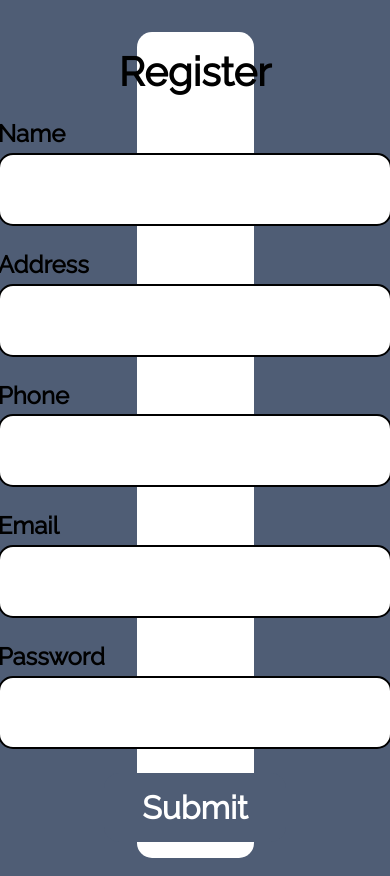
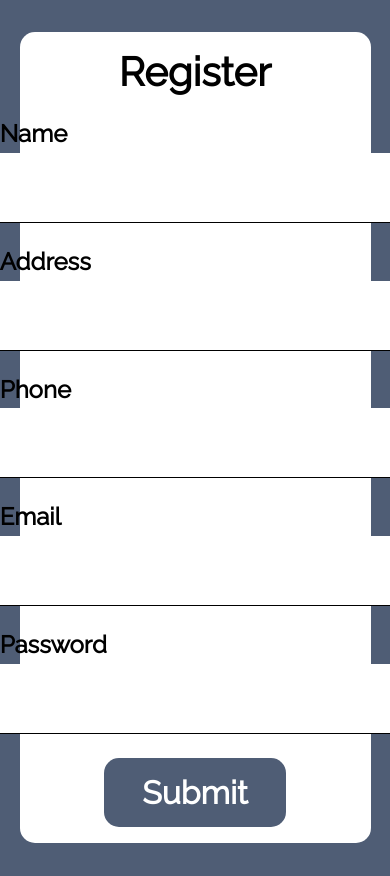
Before and after one commit to SamG82/database-systems-project, a React (Vite) app in the folder frontend/: page /register in a window 390 px wide. Built offline with nearby package versions, Linux system fonts and the light colour scheme.

Commit message:
made login/registration pages responsive. started appointments page

```diff
--- /dev/null
+++ b/frontend/src/appointments.tsx
@@ -0,0 +1,14 @@
+import "../styles/appointments.css"
+
+function Appointments() {
+    return (
+        <div className="appointments">
+            <h1 className="appointments-title">Appointment Manager</h1>
+            <div className="main-appointments-content">
+
+            </div>
+        </div>
+    )
+}
+
+export default Appointments
--- a/frontend/src/main.tsx
+++ b/frontend/src/main.tsx
@@ -3,6 +3,7 @@ import ReactDOM from 'react-dom/client'
 
 import Home from './home'
 import Form from './components/form.tsx'
+import Appointments from './appointments.tsx'
 
 import "../styles/index.css"
 
@@ -24,10 +25,16 @@ const router = createBrowserRouter([
   {
     path: "/register",
     element: <Form title="Register" fields={registerFields}/>
+  },
+  {
+    path: "/appointments",
+    element: <Appointments/>
   }
 ])
 ReactDOM.createRoot(document.getElementById('root')!).render(
   <React.StrictMode>
-    <RouterProvider router={router}/>
+    <main>
+      <RouterProvider router={router}/>
+    </main>
   </React.StrictMode>,
 )
--- /dev/null
+++ b/frontend/styles/appointments.css
@@ -0,0 +1,6 @@
+.appointments-title {
+    padding: 1.3rem 4rem;
+    font-size: 2.5rem;
+    text-align: center;
+    color: white;
+}
--- a/frontend/styles/form.css
+++ b/frontend/styles/form.css
@@ -30,9 +30,15 @@
 .form-field input {
     padding: 1rem 0.8rem;
     margin-top: 0.3rem;
-    border-radius: 15px;
+    border: none;
+    border-bottom: 1px solid black;
     font-size: 2rem;
-    border: 2px solid black;
+}
+
+.form-field input:focus {
+    outline: none !important;
+    box-shadow: 0 0 2px black;
+    border-bottom: none;
 }
 
 .submit-button {
@@ -51,3 +57,15 @@
     cursor: pointer;
     background-color: #5e697e;
 }
+
+@media screen and (max-width: 1605px) {
+    .form-container {
+        width: 60%;
+    }
+}
+
+@media screen and (max-width: 860px) {
+    .form-container {
+        width: 90%;
+    }
+}
--- a/frontend/styles/home.css
+++ b/frontend/styles/home.css
@@ -36,7 +36,7 @@
     flex: 1;
     text-align: center;
     background-color: #FFFFFF;
-    color: #272727;
+    color: black;
     font-weight: bold;
 }
 
--- a/frontend/styles/index.css
+++ b/frontend/styles/index.css
@@ -5,7 +5,7 @@
     font-family: 'Raleway';
 }
 
-html, body, #root {
+html, body, #root, main {
     height: 100%;
     background-color: #4f5d75;
 }
```
